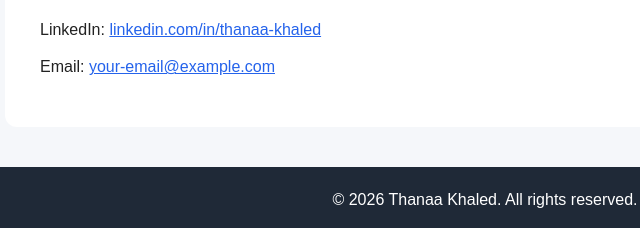
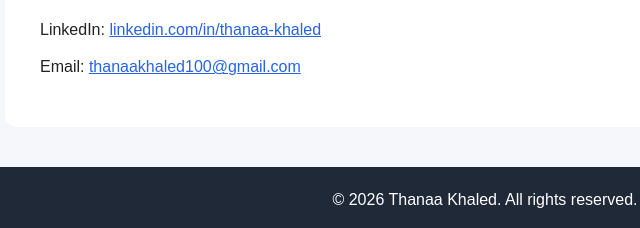
Before and after one commit to Thanaa-ElShiekh/thanaa-portfolio, a plain HTML site: page index.html in a window 1280 px wide. Shown: the part 1888-2116 px from the top of the page, 155-795 px from the left. Drawn offline with Linux system fonts and the light colour scheme.

Commit message:
Update index.html

```diff
--- a/index.html
+++ b/index.html
@@ -102,7 +102,7 @@
             <p>
                 Email:
                 <a href="mailto:your-email@example.com">
-                    your-email@example.com
+                    thanaakhaled100@gmail.com
                 </a>
             </p>
         </section>
```
